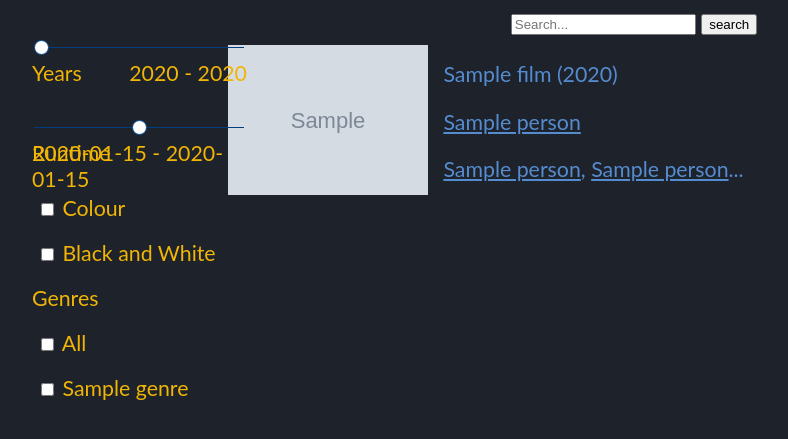
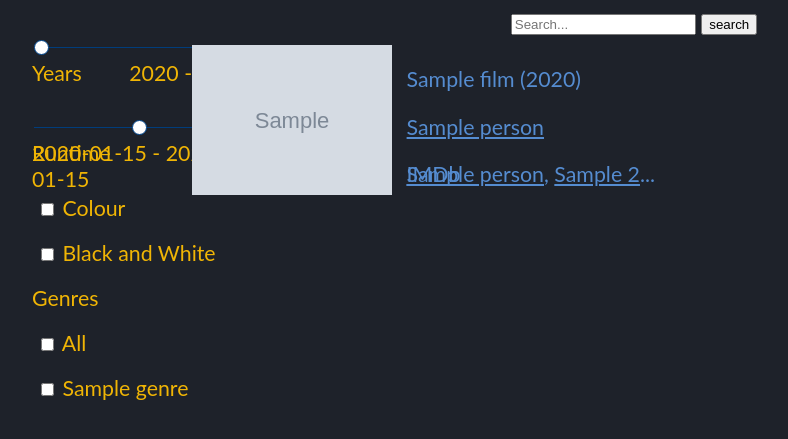
Before and after one commit to keziah55/pick, a Django app: template mediabrowser/templates/mediabrowser/index.html in a window 1280 px wide. Shown: the top 439 px of the page, without its empty margins (6-794 px from the left). Run offline with Django 3.2, Linux system fonts and the light colour scheme; the template is opened without the code that fills it: most values are stand-ins (such as "Sample title", 1, 10 or a date in 2020); grey boxes marked "Sample" are stand-in pictures.

Commit message:
update css

```diff
--- a/mediabrowser/static/mediabrowser/style.css
+++ b/mediabrowser/static/mediabrowser/style.css
@@ -19,15 +19,15 @@ body {
 }
 
 .column.left {
-  width: 10%;
+  width: 15%;
 }
 
 .column.middle {
-  width: 50%;
+  width: 45%;
 }
 
 .column.right {
-  width: 30%;
+  width: 25%;
   left: 60%;
   top: 100px;
   padding-right: 20px;
@@ -94,8 +94,6 @@ a:active {
 .film-column-img {
   float: left;
   width: 200px;
-  padding: 10px;
-  padding-left: 100px;
 }
 
 .film-thumbnail {
@@ -104,7 +102,12 @@ a:active {
 
 .film-column-details {
   float: left;
-  padding: 5px;
+  padding-left: 15px;
+}
+
+.film-row {
+  position: relative;
+  padding-top: 10px;
 }
 
 /* Clear floats after image containers */
@@ -120,3 +123,8 @@ a:active {
   /* color: #f0de77;*/
   /*color: #056bf0;*/
 }
+
+.imdb-link {
+  position: absolute;
+  bottom: 0px;
+}
--- a/mediabrowser/templates/mediabrowser/index.html
+++ b/mediabrowser/templates/mediabrowser/index.html
@@ -102,19 +102,19 @@
                         {% for person in film.stars.all|slice:":2" %}
                             <a href="{% url 'pick:search' person.name %}">{{ person.name }}</a>,
                         {% endfor %}
-                        {% for person in film.stars.all|slice:"2:3" %}
-                            <a href="{% url 'pick:search' person.name %}">{{ person.name }}</a>...
-                        {% endfor %}
+                        <a href="{% url 'pick:search' film.stars.all.2.name %}">{{ film.stars.all.2.name }}</a>...
                     </p>
+                    <p class="imdb-link"><a href="https://www.imdb.com/title/tt{{film.imdb_id|stringformat:'07d'}}/">IMDb</a></p>
                 </div>
             </div>
         {% endfor %}
     {% else %}
         <div class="film-row"
-            <span>No results are available.</span>
+            <p>No films found.<p>
         </div>
     {% endif %}
 </div>
+
 
 
 <div class="column right">
@@ -124,15 +124,11 @@
 <script>
     function hover_film(s) {
         p = document.getElementById("description-hover");
-        console.log(p.innerHTML);
         p.innerHTML = s;
-
     }
     function hover_film_leave() {
         p = document.getElementById("description-hover");
-        console.log(p.innerHTML);
         p.innerHTML = "";
-
     }
 </script>
 
```
Also changed, not shown: populate_db.py (+6 -2 lines).
